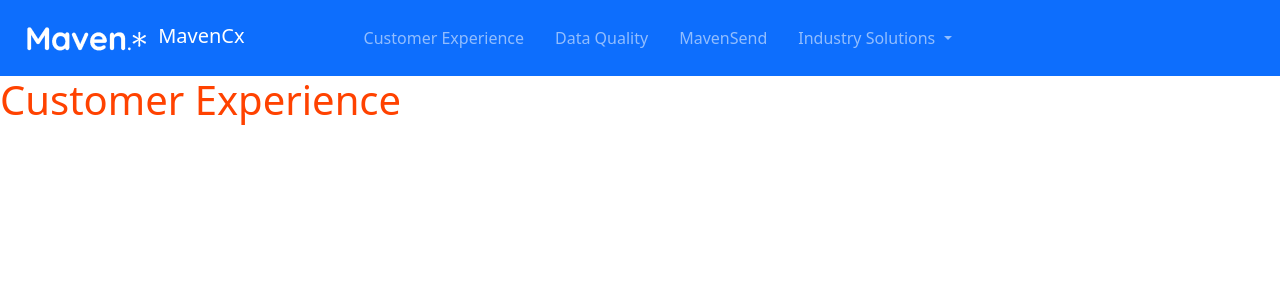
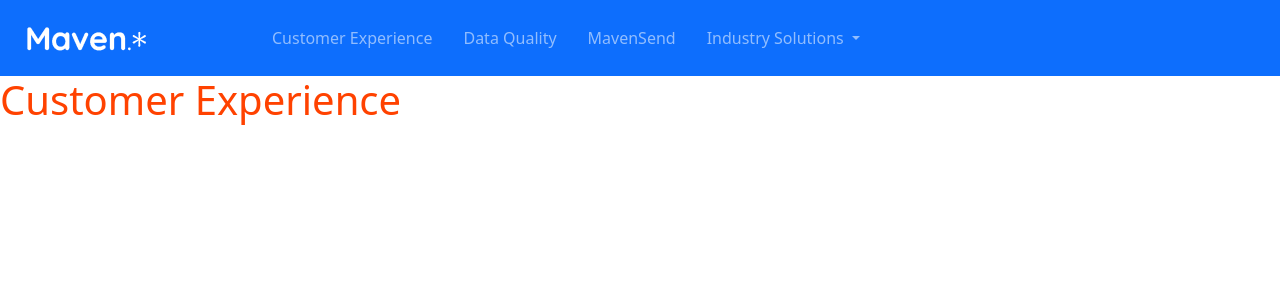
Before and after one commit to socsteved/mavendev, a Django app: page /cx/ in a window 1280 px wide. Shown: the top 300 px of the page. Run offline with Django 4.2, Linux system fonts and the light colour scheme.

Commit message:
remove logo text

```diff
--- a/mavendev/pages/templates/base.html
+++ b/mavendev/pages/templates/base.html
@@ -7,7 +7,6 @@
 	<nav class="navbar static-top navbar-expand-lg navbar-dark bg-primary">
 	  <a class="navbar-brand" href="{% url 'home' %}">
 			<img src="{% static 'images/smallnavlogo.png' %}">
-			MavenCx
 		</a>
 	  <button class="navbar-toggler" type="button" data-toggle="collapse" data-target="#navbarNav" aria-controls="navbarNav" aria-expanded="false" aria-label="Toggle navigation">
 	    <span class="navbar-toggler-icon"></span>
```
